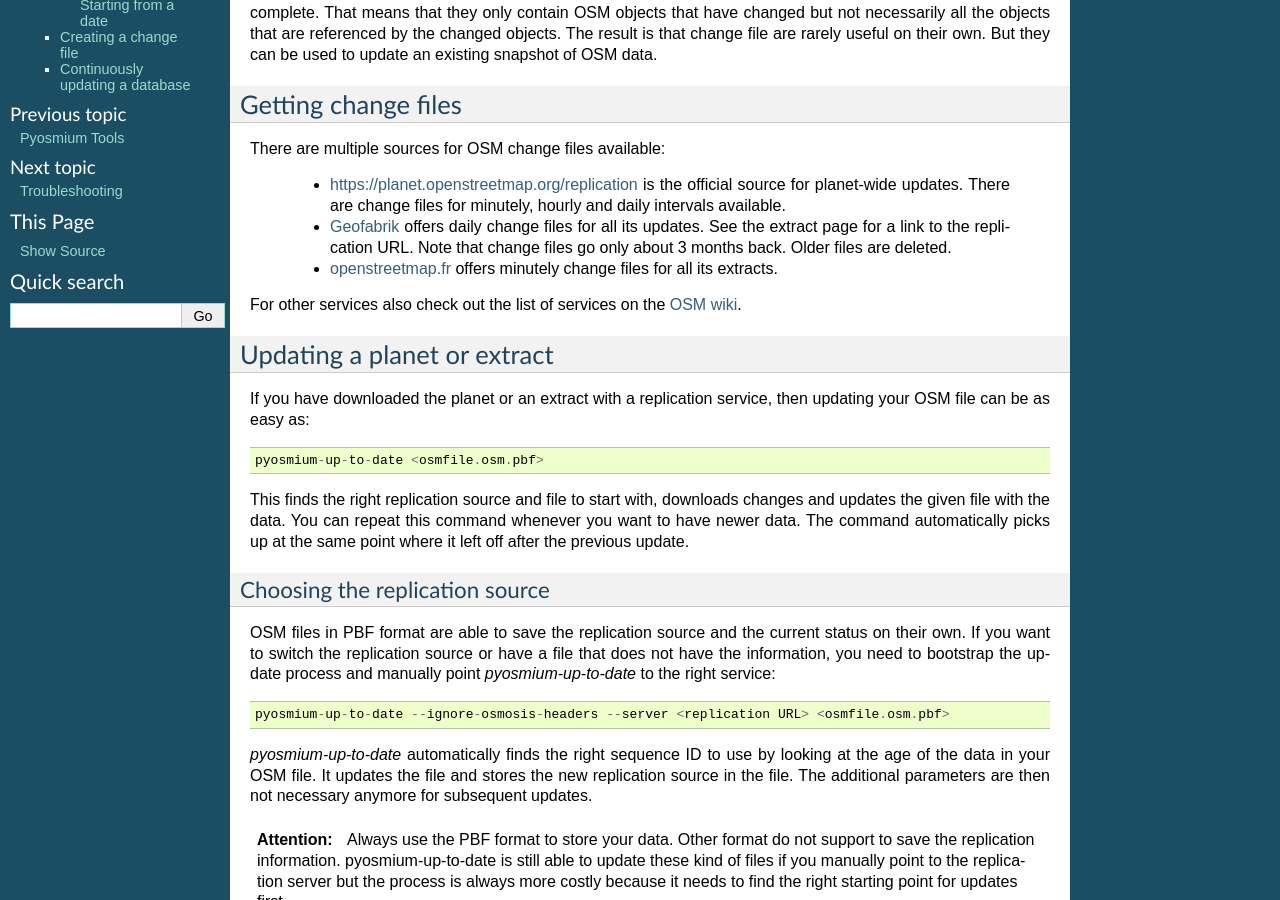
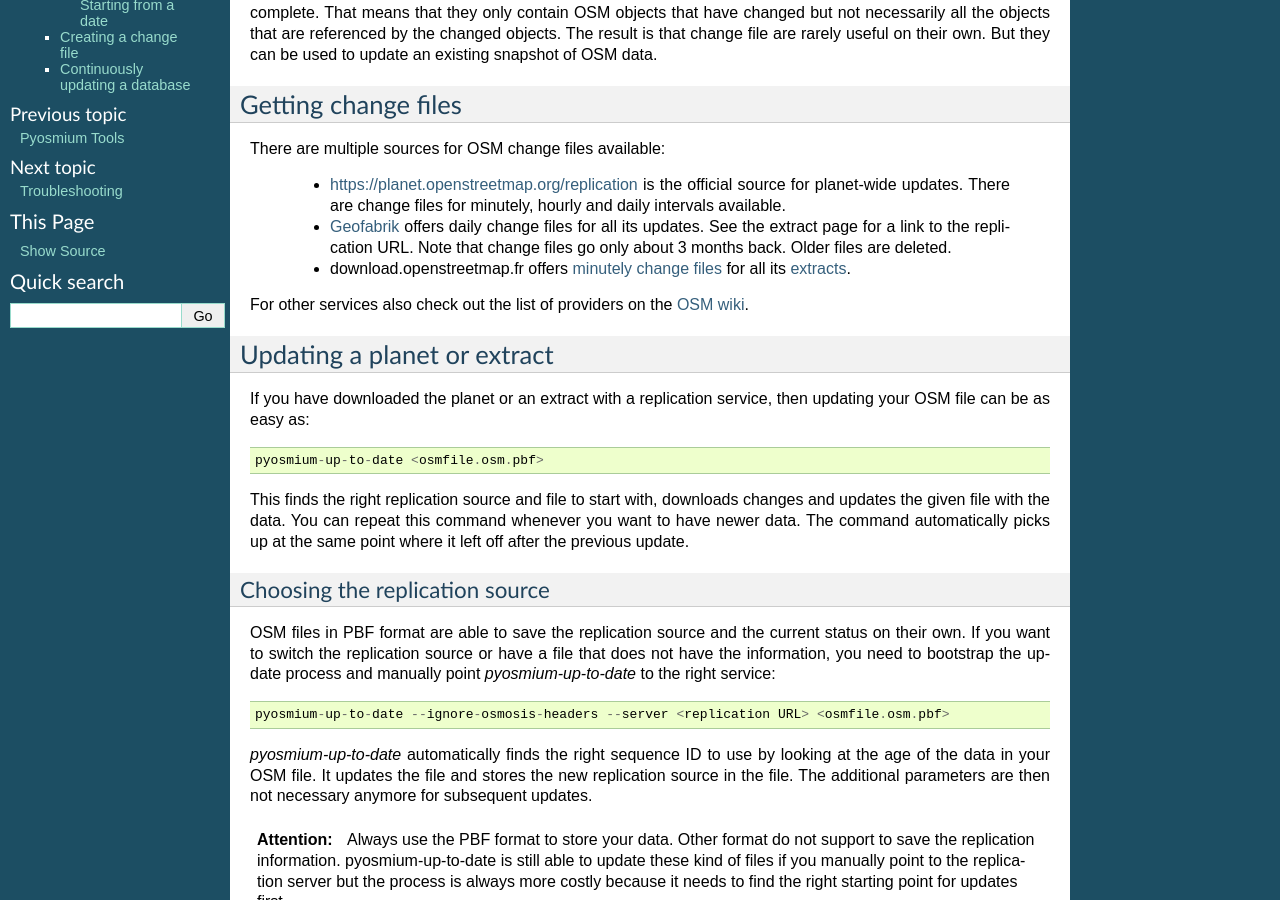
Before and after one commit to osmcode/pyosmium, a Sphinx documentation site: the page built from doc/updating_osm_data.rst, in a window 1280 px wide and 900 px high, scrolled down 365 px. Built offline with Sphinx 7.4.7, drawn with Linux system fonts in a browser that asks for light colours; pages that are not in the unit, such as notebooks, are missing from menus.

Commit message:
doc: fix link to French download server

```diff
--- a/doc/updating_osm_data.rst
+++ b/doc/updating_osm_data.rst
@@ -33,14 +33,15 @@ There are multiple sources for OSM change files available:
    for planet-wide updates. There are change files for
    minutely, hourly and daily intervals available.
 
- * `Geofabrik <http://download.geofabrik.de>`_ offers daily change files
+ * `Geofabrik <https://download.geofabrik.de>`_ offers daily change files
    for all its updates. See the extract page for a link to the replication URL.
    Note that change files go only about 3 months back. Older files are deleted.
 
- * `openstreetmap.fr <http://download.geofabrik.de>`_ offers minutely change
-   files for all its extracts.
+ * download.openstreetmap.fr offers
+   `minutely change files <https://download.openstreetmap.fr/replication/>`_
+   for all its `extracts <https://download.openstreetmap.fr/extracts/>`_.
 
-For other services also check out the list of services on the
+For other services also check out the list of providers on the
 `OSM wiki <https://wiki.openstreetmap.org/wiki/Planet.osm>`_.
 
 Updating a planet or extract
```
